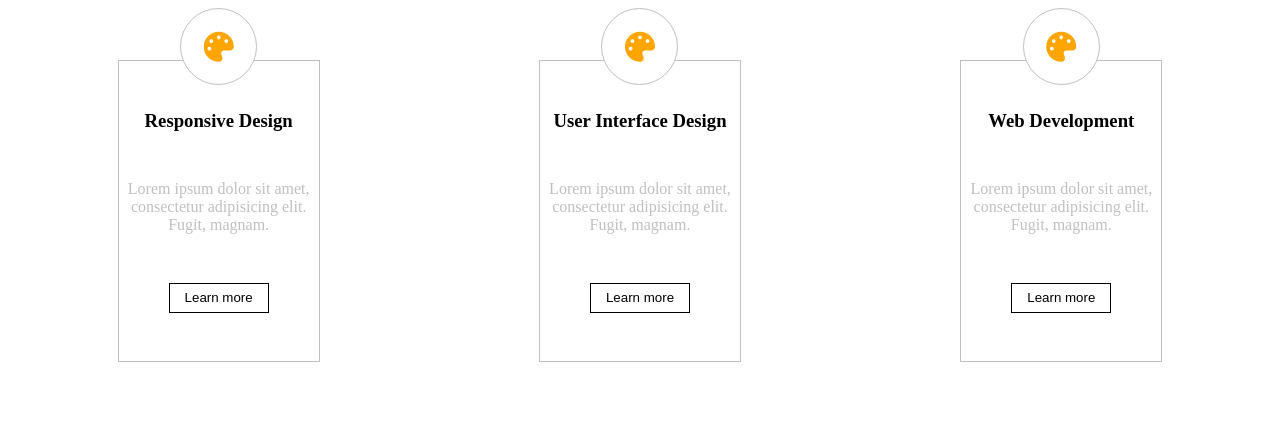
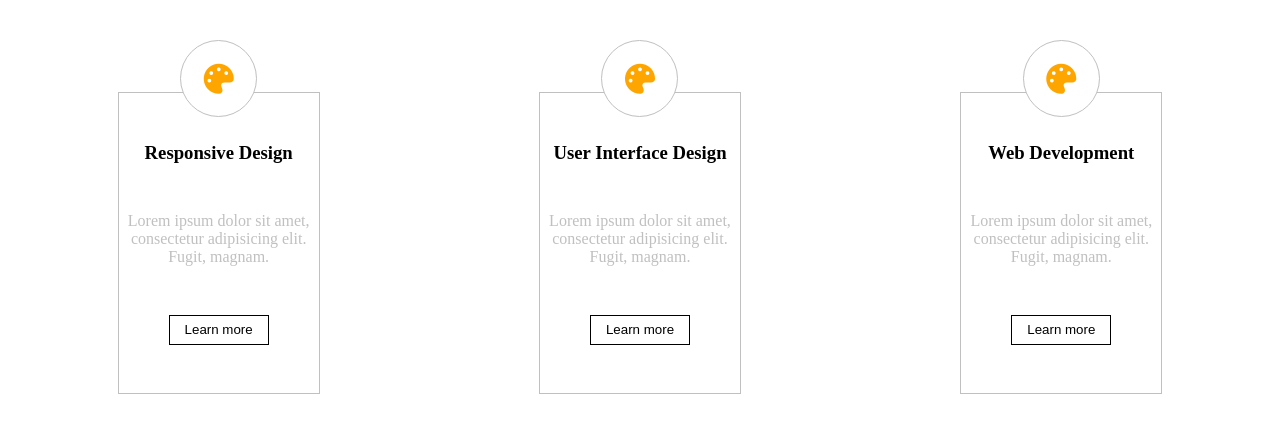
Before and after one commit to mendusekaterina/HTML, a plain HTML site: page lesson3/HomeWork3/index3-1.html in a window 1280 px wide. Drawn offline with Linux system fonts and the light colour scheme.

Commit message:
corrected HomeWork3 cards1 & cards2

```diff
--- a/lesson3/HomeWork3/index3-1.html
+++ b/lesson3/HomeWork3/index3-1.html
@@ -2,23 +2,21 @@
 <html lang="en">
 <head>
     <meta charset="UTF-8">
-    <title>Title</title>
+    <title>HW-3.1</title>
     <script src="https://kit.fontawesome.com/a37458e22f.js" crossorigin="anonymous"></script>
     <link rel="stylesheet" href="style3_1.css">
 </head>
 <body>
-
-
 <div class="main">
     <div class="icons">
         <div class="icon1">
-            <div class="i1"><i class="fa-solid fa-palette"></i></div>
+            <i class="fa-solid fa-palette"></i>
         </div>
         <div class="icon2">
-            <div class="i2"><i class="fa-solid fa-palette"></i></div>
+            <i class="fa-solid fa-palette"></i>
         </div>
         <div class="icon3">
-            <div class="i3"><i class="fa-solid fa-palette"></i></div>
+            <i class="fa-solid fa-palette"></i>
         </div>
 
 
--- a/lesson3/HomeWork3/style3_1.css
+++ b/lesson3/HomeWork3/style3_1.css
@@ -1,4 +1,6 @@
-
+.main{
+    margin-top: 40px;
+}
 .icons, .cards {
     display: flex;
     justify-content: space-around;
```
